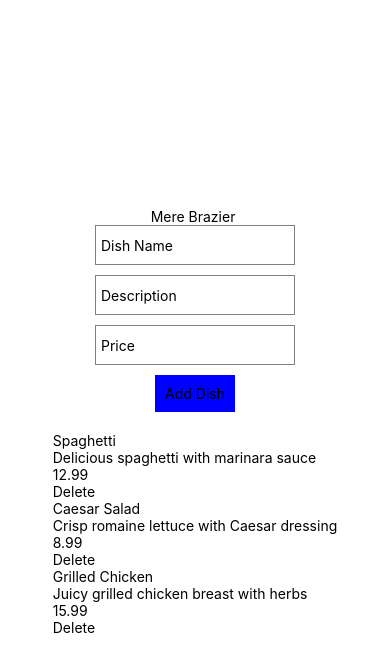
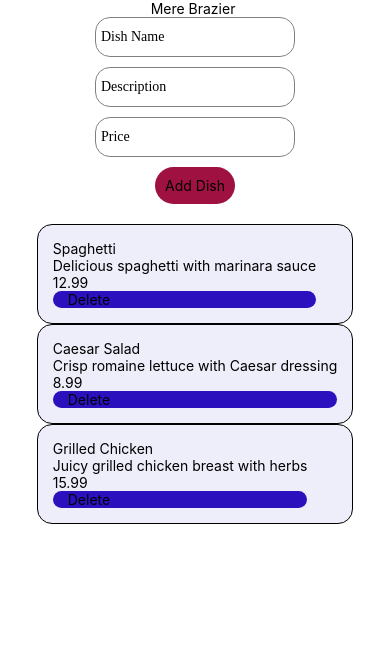
Before and after one commit to Not4PplPrsn/NewRestaurant, a React Native app: screen / in a window 390 px wide. Shown: the top 672 px of the page. Built offline with nearby package versions, Linux system fonts and the light colour scheme.

Commit message:
New additions
Added the flat list import and then made new style items for the box and the buttons.
Deleted the styles  that are customized in the  tags added styles from the style sheet instead which made. Then made stored the dishes item in a the flat list tag so it show every thing.

```diff
--- a/App.tsx
+++ b/App.tsx
@@ -1,22 +1,23 @@
 import { StatusBar } from 'expo-status-bar';
-import { StyleSheet, Text, View, ScrollView, TouchableOpacity, TextInput } from 'react-native';
+import { StyleSheet, Text, View, ScrollView, TouchableOpacity, TextInput,FlatList } from 'react-native';
 import {useState} from "react";
 import { SafeAreaView } from 'react-native-safe-area-context';
 import {NavigationContainer} from "@react-navigation/native";
 import {createNativeStackNavigator} from "@react-navigation/native-stack";
-let Dish = ({ id, name, description, price, onDelete}: {
+import React from 'react';
+let Dish = ({ id, name, description, price, onDelete, }: {
   id: string;
   name: string;
   description: string;
   price: number;
   onDelete: () => void;
 }) =>(
-  <View>
+  <View style = {styles.itemBox} >
     <Text>{name}</Text>
     <Text>{description}</Text>
     <Text>{price}</Text>
-    <TouchableOpacity onPress={onDelete}>
-      <Text onPress ={onDelete}>Delete</Text>
+    <TouchableOpacity onPress={onDelete} style= {styles.deletButton}>
+      <Text onPress ={onDelete} >Delete</Text>
     </TouchableOpacity>
   </View>
 );
@@ -40,6 +41,7 @@ export default function App() {
         description,
         price: parseFloat(price),
       };
+
       setDishes([...dishes, newDish]);
       // Clear input fields
       setName('');
@@ -49,46 +51,53 @@ export default function App() {
     const deleteDish = (id: string) => {
       setDishes(dishes.filter(dish => dish.id !== id));
     };
+  function deleteUser(id: string): void {
+    throw new Error('Function not implemented.');
+  }
+
   return (
+    <ScrollView>
+
     <View style={styles.container}>
       <Text>Mere Brazier </Text>
       <TextInput
         placeholder="Dish Name"
         value={name}
         onChangeText={setName}
-        style={{ height: 40, borderColor: 'gray', borderWidth: 1, marginBottom: 10, width: 200, paddingLeft: 5 }}
+        style= {styles.input}
       />
       <TextInput
         placeholder="Description"
         value={description}
         onChangeText={setDescription}
-        style={{ height: 40, borderColor: 'gray', borderWidth: 1, marginBottom: 10, width: 200, paddingLeft: 5 }}
+        style={styles.input}
       />
       <TextInput
         placeholder="Price"
         value={price}
         onChangeText={setPrice}
         keyboardType="numeric"
-        style={{ height: 40, borderColor: 'gray', borderWidth: 1, marginBottom: 10, width: 200, paddingLeft: 5 }}
+        style={styles.input}
       />
-      <TouchableOpacity onPress={addDish} style={{ backgroundColor: 'blue', padding: 10, marginBottom: 20 }}>
+      <TouchableOpacity onPress={addDish}   style = {styles.box}>
         <Text style={{ color: 'Red' }}>Add Dish</Text>
       </TouchableOpacity>
 
       <StatusBar style="auto" />
-      <View>
-        {dishes.map((dish) => (
+     <FlatList
+        data={dishes}
+        keyExtractor={(item) => item.id}
+        renderItem={({ item }) => (
           <Dish
-            key={dish.id}
-            id={dish.id}
-            name={dish.name}
-            description={dish.description}
-            price={dish.price}
-            onDelete={() => deleteDish(dish.id)}
-          />
-        ))}
-      </View>
+            name={item.name}
+            description={item.description}
+            price={item.price}
+            onDelete={() => deleteDish(item.id)} id={""}          />
+        )}
+      />
+
     </View>
+    </ScrollView>
   );
 }
 
@@ -98,5 +107,45 @@ const styles = StyleSheet.create({
     backgroundColor: '#1c2f4a7e, #e8e3d9 , #c8102e',
     alignItems: 'center',
     justifyContent: 'center',
+    fontFamily: 'san-serif'},
+
+  box : {
+    backgroundColor: '#9e1140ff',
+    borderRadius: 25,
+    padding: 10,
+    marginBottom: 20
+
   },
+  deletButton:{
+    paddingLeft : 15,
+    paddingRight: 15,
+    backgroundColor: '#2b11beff',
+    borderRadius: 12,
+    fontWeight: 200,
+
+  },
+  itemBox: {
+    borderWidth: 0.5,
+    borderRadius: 15 ,
+    backgroundColor: '#a49de431',
+    padding: 15,
+    shadowColor: "#570e0eff",
+    flexWrap: 'wrap'
+  },
+
+  input: {
+
+    fontFamily:'san-serif',
+   height: 40,
+   borderColor: 'gray',
+   borderWidth: 1,
+   marginBottom: 10,
+   width: 200,
+   paddingLeft: 5,
+   borderRadius: 15,
+
+    padding: 5.25
+
+  }
+
 });
--- a/tsconfig.json
+++ b/tsconfig.json
@@ -1,6 +1,7 @@
 {
   "extends": "expo/tsconfig.base",
   "compilerOptions": {
+    "jsx": "react",
     "strict": true
   }
 }
```
